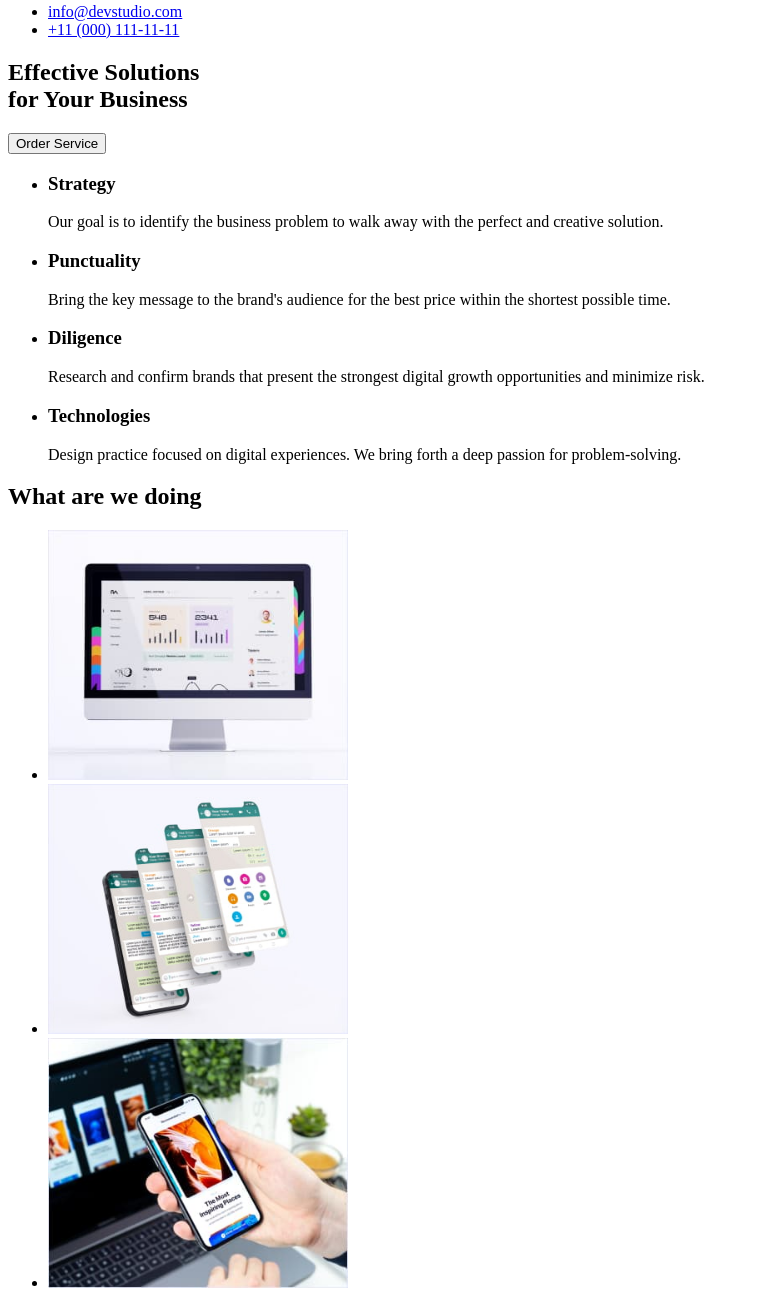
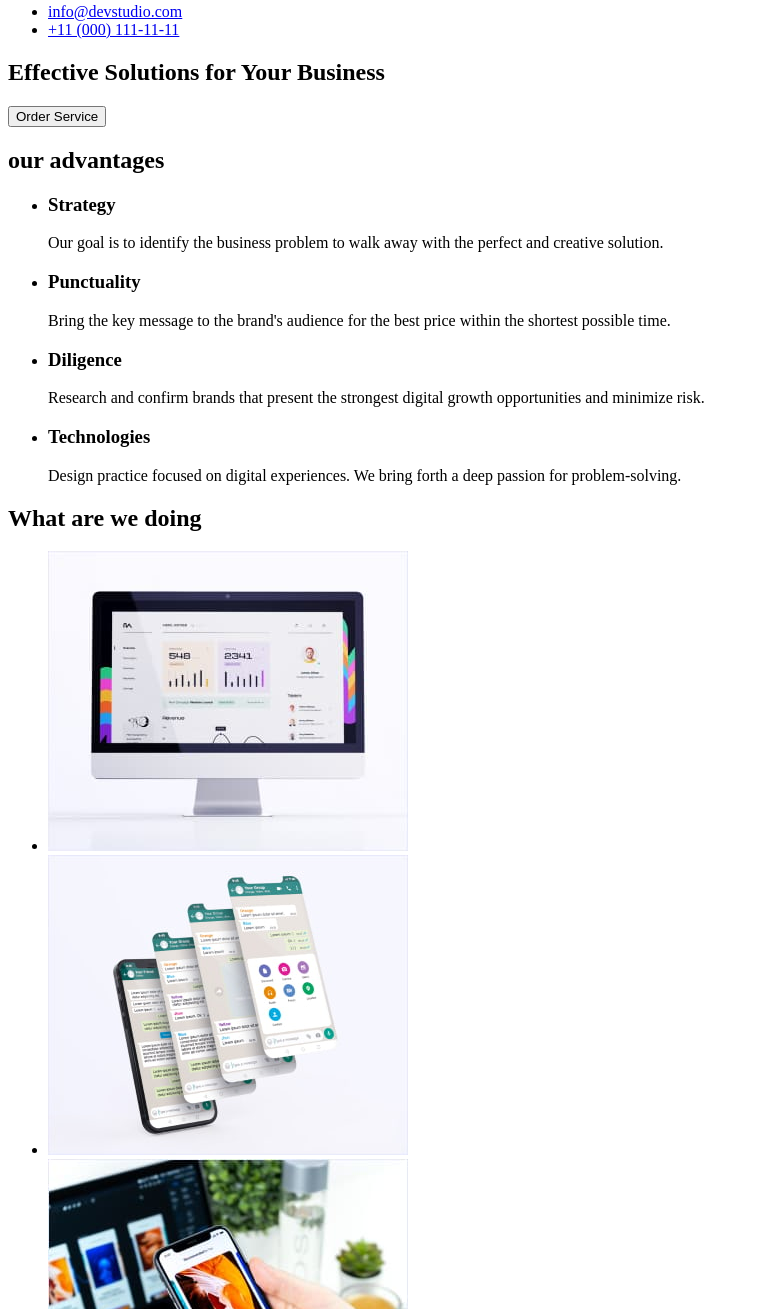
Before and after one commit to Luda0703/goit-markup-hw-01, a plain HTML site: page index.html in a window 1280 px wide. Shown: the part 109-1418 px from the top of the page, without its empty margins (0-759 px from the left). Drawn offline with Linux system fonts and the light colour scheme.

Commit message:
Update index.html

```diff
--- a/index.html
+++ b/index.html
@@ -4,7 +4,7 @@
 		<meta charset="UTF-8" />
 		<meta http-equiv="X-UA-Compatible" content="IE=edge" />
 		<meta name="viewport" content="width=device-width, initial-scale=1.0" />
-		<title>Document</title>
+		<title>Web Studio</title>
 	</head>
 	<body>
         <header>
@@ -20,19 +20,17 @@
             </nav>
             <ul>
                 <li><a href="mailto:info@devstudio.com">info@devstudio.com</a></li>
-                <li><a href="tel:+11 (000) 111-11-11">+11 (000) 111-11-11</a></li>
+                <li><a href="tel:+110001111111">+11 (000) 111-11-11</a></li>
             </ul>
         </header>
         <main>
-
-        <div>
             <section>
-                <h1>Effective Solutions <br> for Your Business</h1>
+                <h1>Effective Solutions for Your Business</h1>
                 <button type="button">Order Service</button>
             </section>
-        </div>
 
              <section>
+                <h2>our advantages</h2>
                 <ul>
                     <li>
                         <h3>Strategy</h3>
@@ -52,17 +50,19 @@
                         <p>Design practice focused on digital experiences. We bring forth a deep passion for problem-solving.</p>
                     </li>
                 </ul>
+             </section>
+             <section>
                 <h2>What are we doing</h2>
 
                 <ul>
                     <li>
-                        <img src="./images/comp.jpg" alt="компьютер" width="300">
+                        <img src="./images/comp.jpg" alt="компьютер" width="360">
                     </li>
                     <li>
-                        <img src="./images/screen.jpg" alt="экран телефона" width="300">
+                        <img src="./images/screen.jpg" alt="экран телефона" width="360">
                     </li>
                     <li>
-                        <img src="./images/phone.jpg" alt="телефон" width="300">
+                        <img src="./images/phone.jpg" alt="телефон" width="360">
                     </li>
                 </ul>
              </section>
@@ -94,14 +94,10 @@
              </section>
         </main>
         <footer>
-            <div>
-                <section>
                     <a href="">
                         Web Studio
                     </a>
                     <p>Increase the flow of customers and sales for your business with digital marketing & growth solutions.</p>
-                </section>
-            </div>
         </footer>
     </body>
 </html>
```
